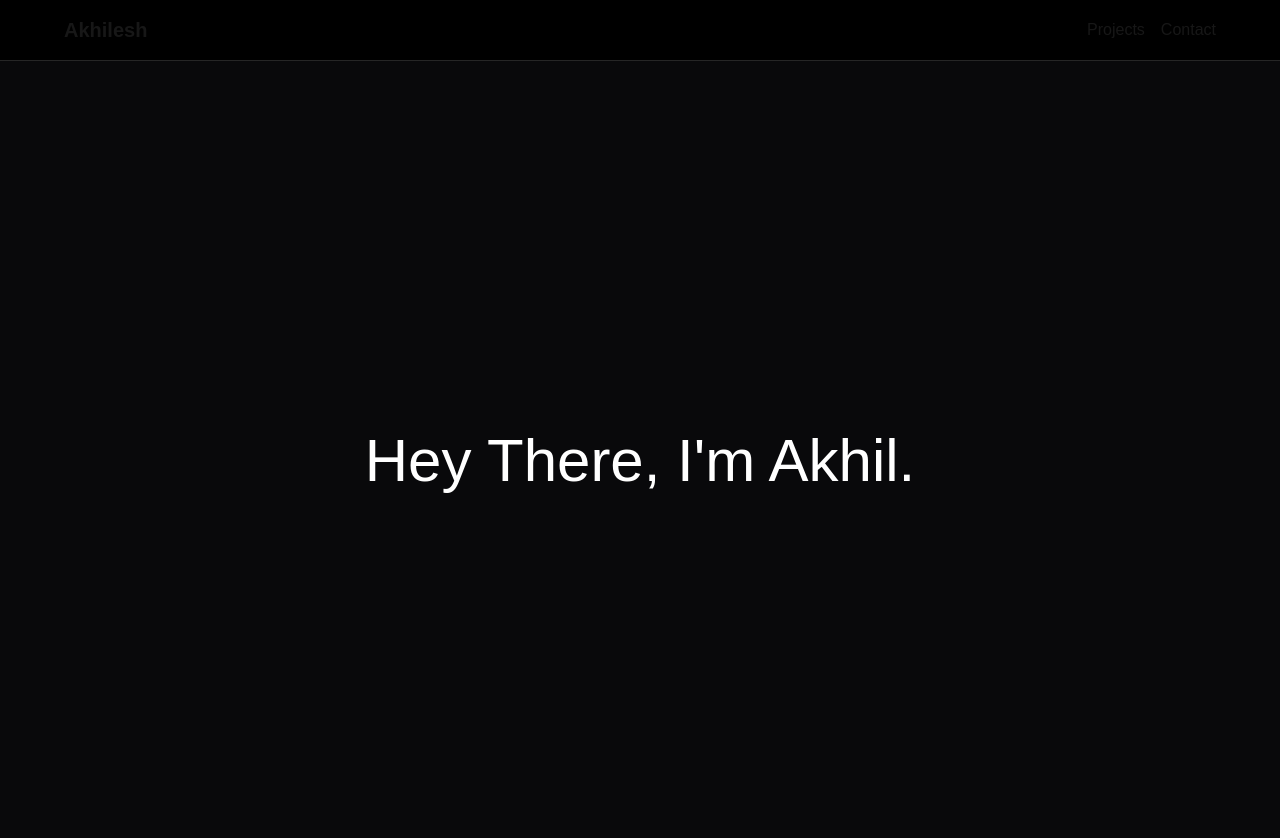
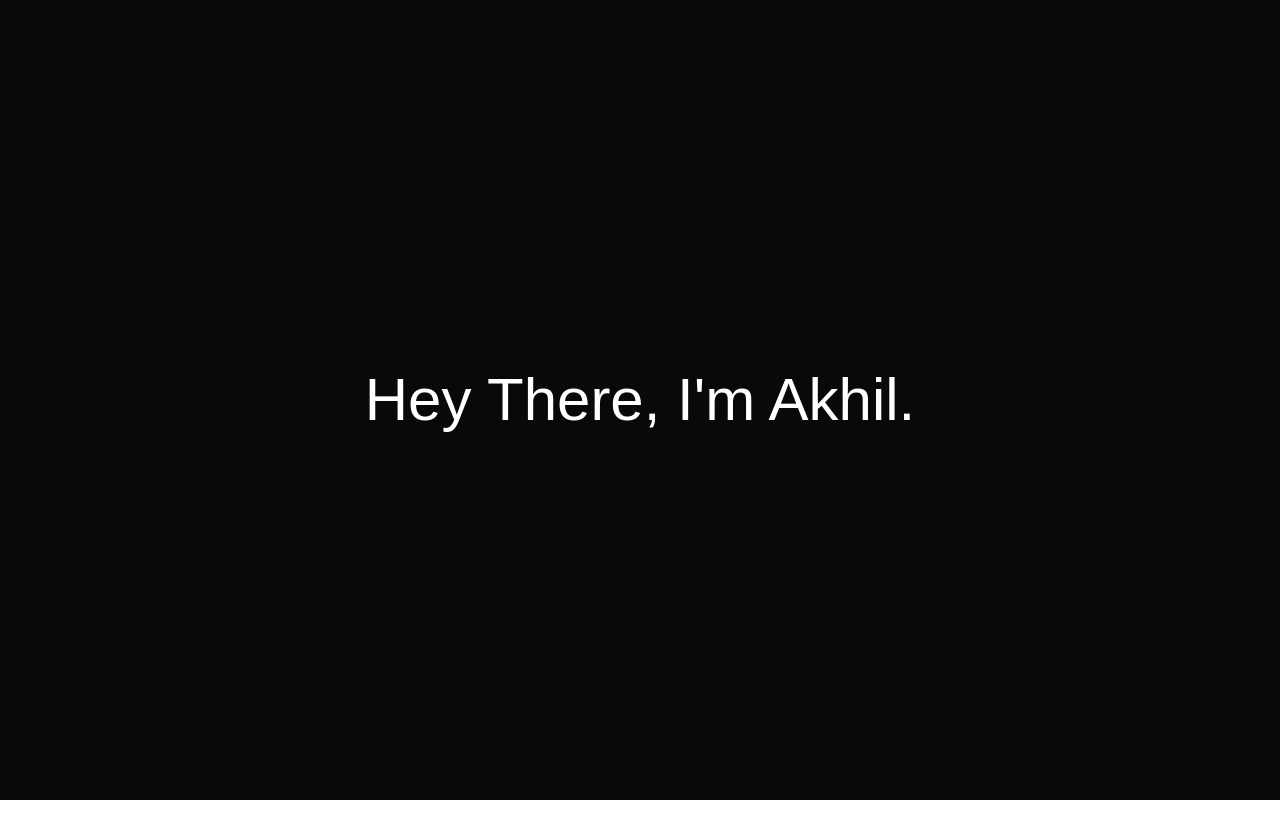
Before and after one commit to silky-x0/portfolio-V2, a Next.js app: page / in a window 1280 px wide. Shown: the top 838 px of the page. After the commit the page ends 800 px from the top, so only its background shows below. Built offline with nearby package versions, Linux system fonts and the light colour scheme.

Commit message:
removed navbar

```diff
--- a/src/app/layout.tsx
+++ b/src/app/layout.tsx
@@ -1,7 +1,5 @@
 import type { Metadata } from "next";
 import "../styles/globals.css";
-import Navbar from "@/components/Navbar";
-
 
 export const metadata: Metadata = {
 	title: "Akhilesh",
@@ -14,11 +12,9 @@ export default function RootLayout({
 	children: React.ReactNode;
 }>) {
 	return (
-    <html lang="en">
-      <body className="bg-black text-white scroll-smooth"
-      >
-      <Navbar />
-      <main className="min-h-screen">{children}</main>
+		<html lang='en'>
+			<body className='bg-black text-white scroll-smooth'>
+				<main className='min-h-screen'>{children}</main>
 			</body>
 		</html>
 	);
```
Lines whose indentation alone changed are shown as unchanged.
